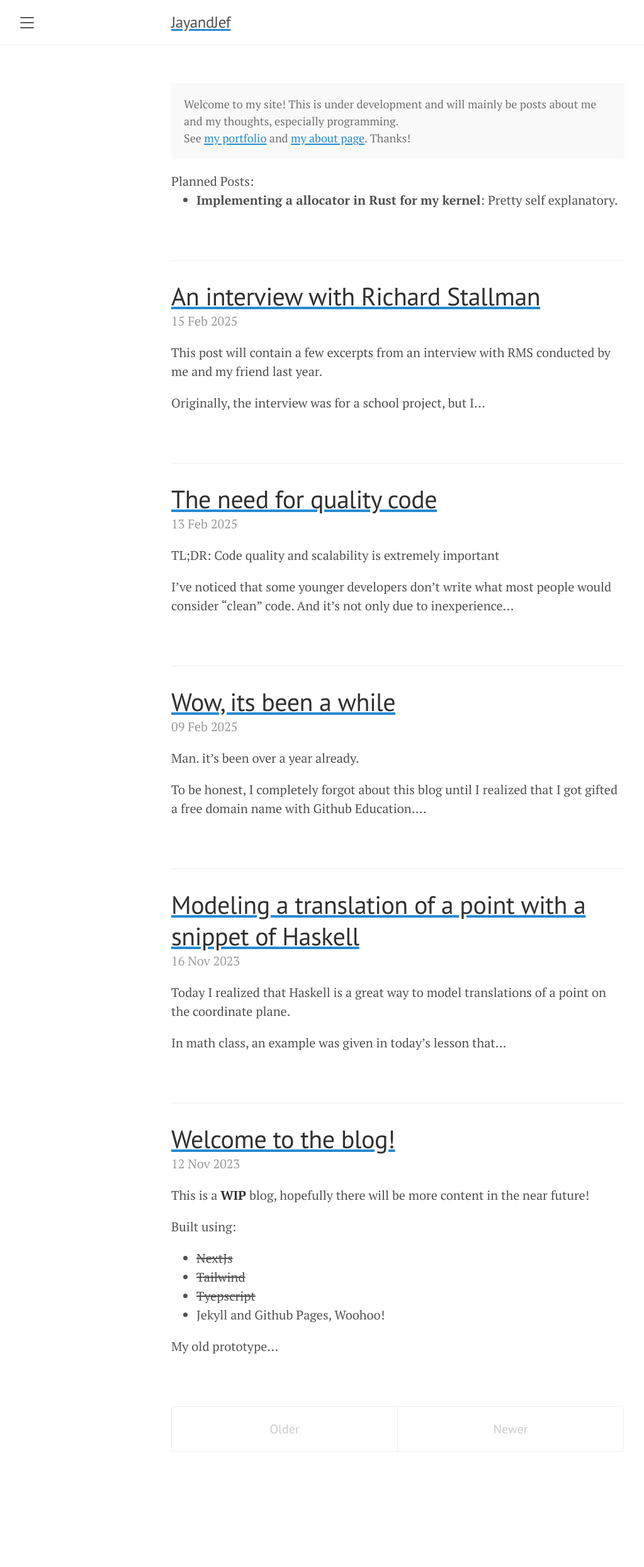
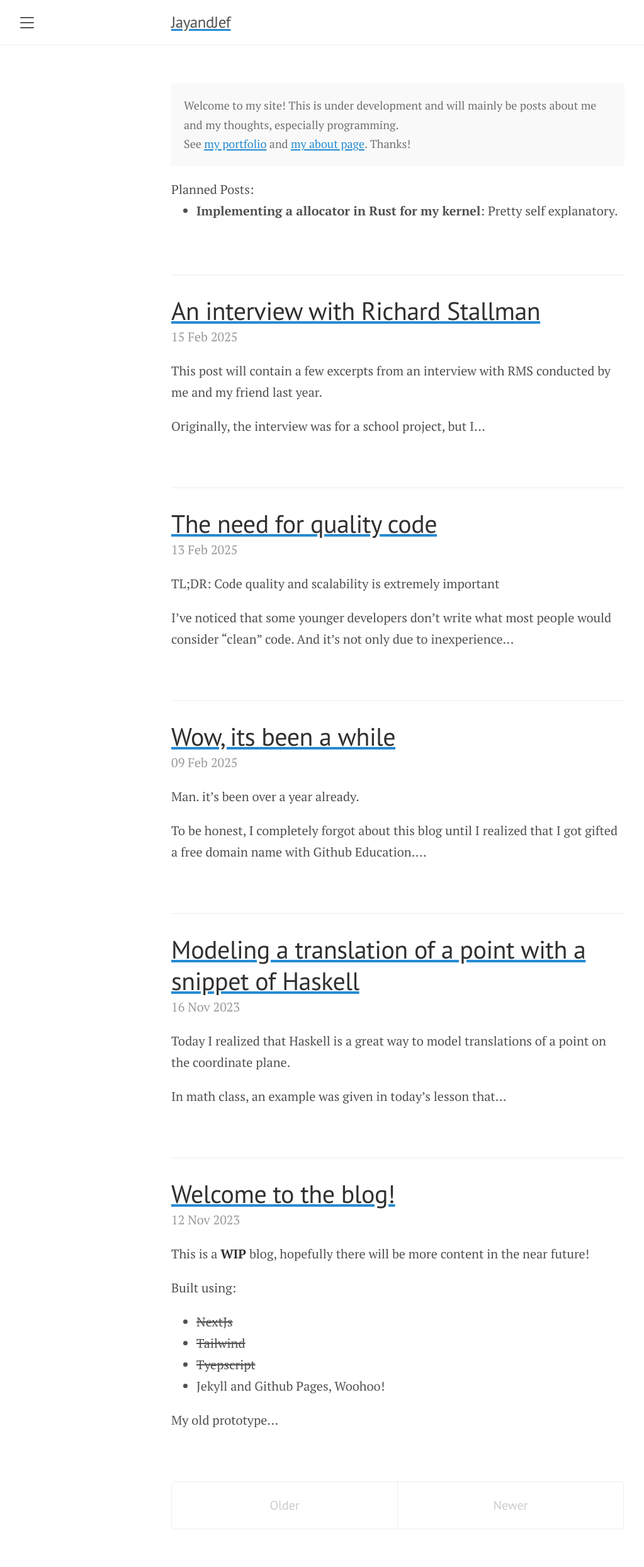
Before and after one commit to JayAndJef/jayandjef.github.io, a Jekyll site: the page built from index.html, in a window 1280 px wide. Shown: the whole page at 63% size, without its empty margins (8-1031 px from the left). Built offline with Jekyll 4.4.1, drawn with Linux system fonts in a browser that asks for light colours; the list of posts is cut into pages by our own code; before the commit the page ends 2365 px from its top, so only the background shows below that.

Commit message:
ui: increase line spacing

```diff
--- a/public/css/poole.css
+++ b/public/css/poole.css
@@ -50,7 +50,7 @@ body {
 html {
   font-family: "Helvetica Neue", Helvetica, Arial, sans-serif;
   font-size: 16px;
-  line-height: 1.5;
+  line-height: 1.7;  /* Increased from default */
 }
 @media (min-width: 38em) {
   html {
```
